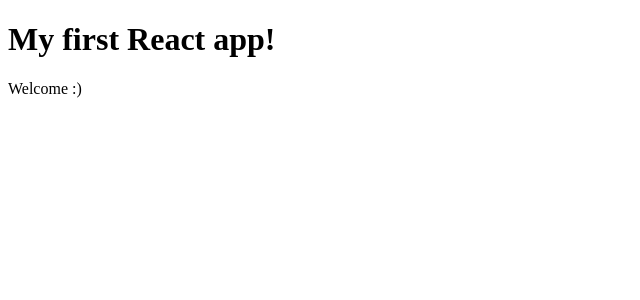
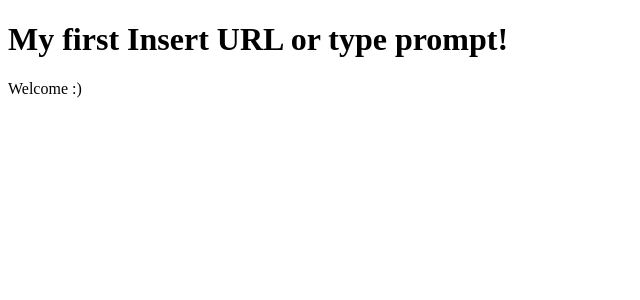
Before and after one commit to Arely-salazar/analyze-and-generate-images-with-Azure-AI, a React (Create React App) app: page / in a window 1280 px wide. Shown: the top 300 px of the page, without its empty margins (0-640 px from the left). Built offline with nearby package versions, Linux system fonts and the light colour scheme; the HTML template or start-up script is replaced by a standard one.

Commit message:
Título de la página

```diff
--- a/src/App.js
+++ b/src/App.js
@@ -3,8 +3,8 @@
 function App() {
   //tirulo de la pagina
   return (
-    <div className="Prueba">
-      <h1>My first React app!</h1>
+    <div className="Computer vision">
+      <h1>My first Insert URL or type prompt!</h1>
       <p>Welcome :)</p>
     </div>
   );
```
